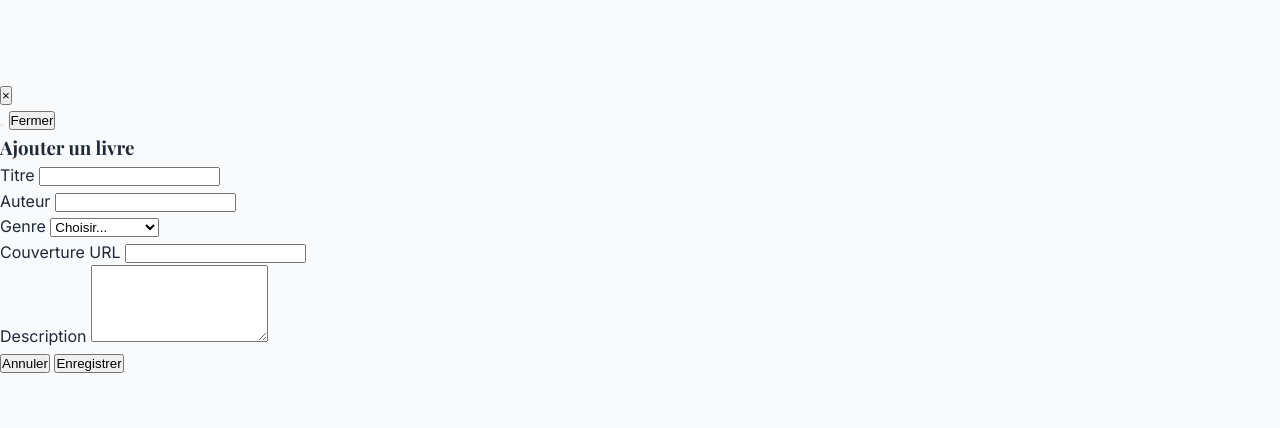
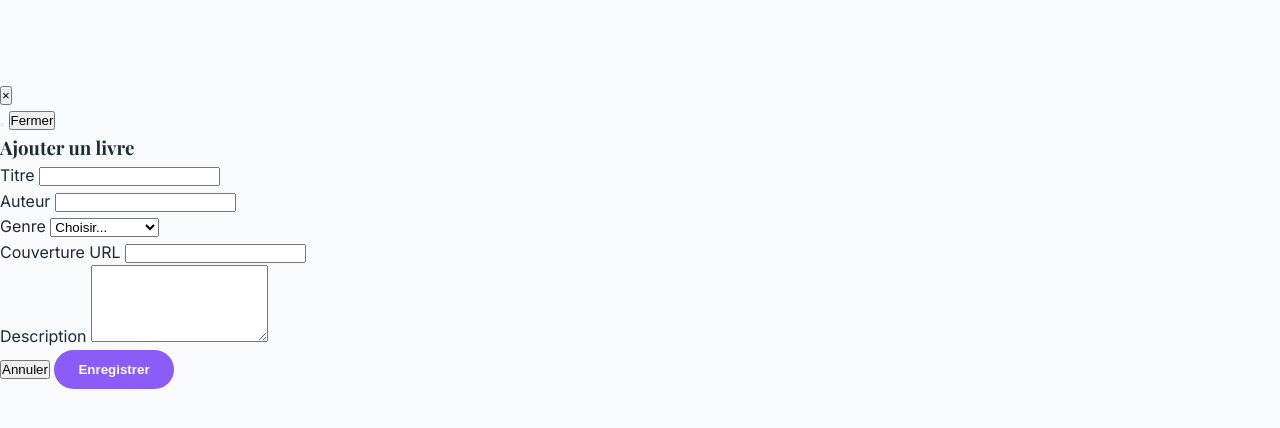
Before and after one commit to ElkhattabIsmail/LireMonde, a website: page index.html in a window 1280 px wide. Shown: the part 212-640 px from the top of the page. Drawn offline with nearby package versions, Linux system fonts and the light colour scheme.

Commit message:
Modaliser les buttons.

```diff
--- a/style.css
+++ b/style.css
@@ -168,3 +168,23 @@ nav {
 .book-info {
     padding: 20px;
 }
+
+
+.btn {
+    padding: 12px 24px;
+    border-radius: 9999px;
+    font-weight: 600;
+    cursor: pointer;
+    transition: all 0.3s;
+    border: none;
+    display: inline-flex;
+    align-items: center;
+    gap: 8px;
+}
+.btn-primary {
+    background: var(--primary);
+    color: white;
+}
+.btn-primary:hover {
+    background: var(--primary-dark);
+}
```
